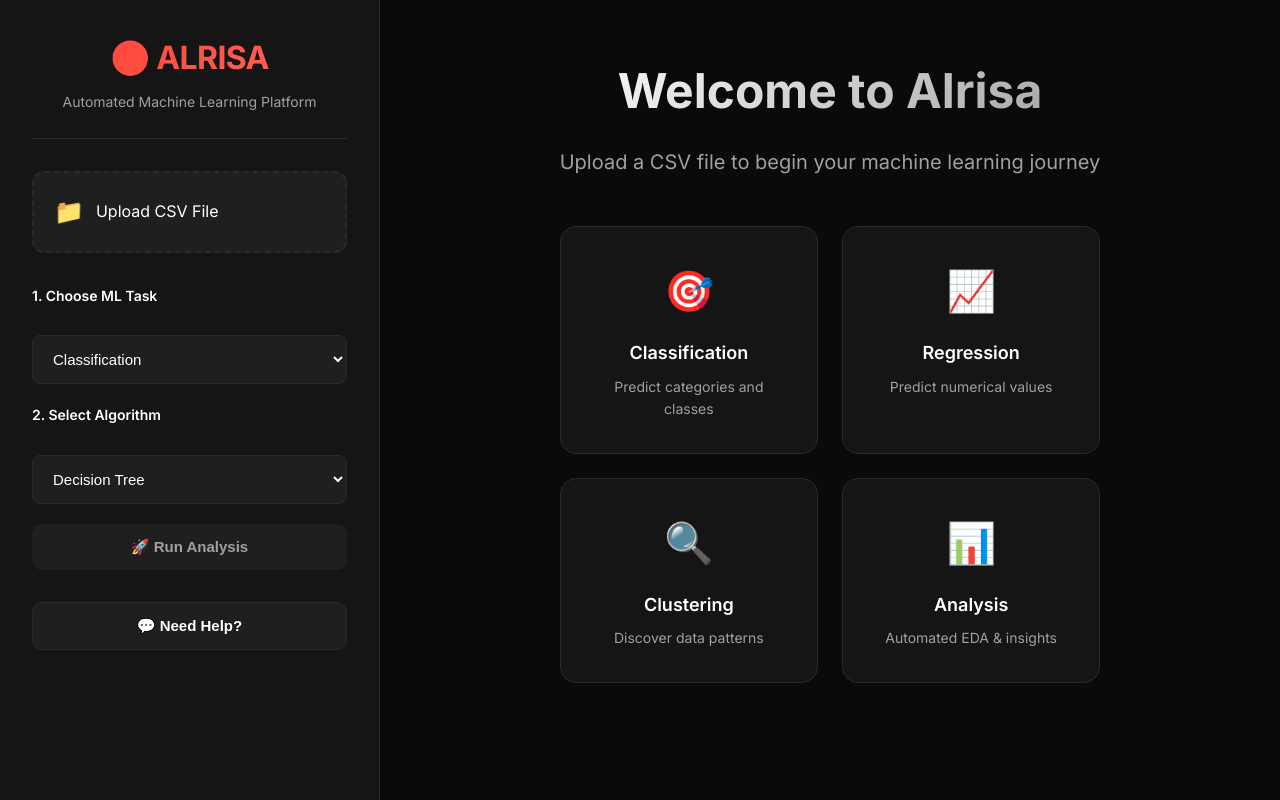
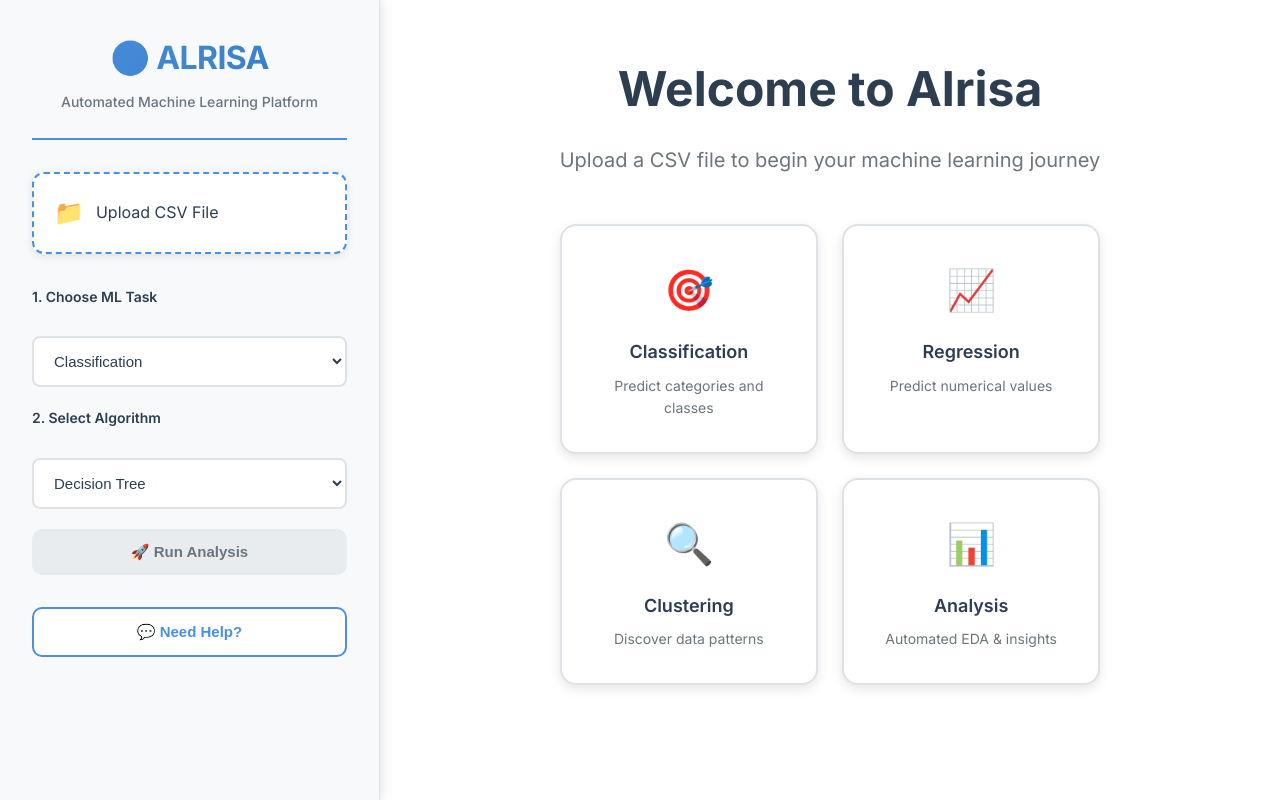
Before and after one commit to Vibhor2702/Alrisa, a Flask app: page / in a window 1280 px wide. Run offline with Flask 3, Linux system fonts and the light colour scheme.

Commit message:
Redesign UI with modern light theme

```diff
--- a/static/style.css
+++ b/static/style.css
@@ -5,16 +5,17 @@
 }
 
 :root {
-    --bg-primary: #0a0a0a;
-    --bg-secondary: #151515;
-    --bg-tertiary: #1f1f1f;
-    --accent-red: #ff3b30;
-    --accent-red-hover: #ff5247;
-    --text-primary: #ffffff;
-    --text-secondary: #a0a0a0;
-    --border-color: #2a2a2a;
-    --success: #34c759;
-    --warning: #ff9500;
+    --bg-primary: #ffffff;
+    --bg-secondary: #f8f9fa;
+    --bg-tertiary: #e9ecef;
+    --accent-blue: #4a90e2;
+    --accent-blue-hover: #357abd;
+    --text-primary: #2c3e50;
+    --text-secondary: #6c757d;
+    --border-color: #dee2e6;
+    --success: #28a745;
+    --warning: #ffc107;
+    --shadow: rgba(0, 0, 0, 0.1);
 }
 
 body {
@@ -40,12 +41,13 @@ body {
     display: flex;
     flex-direction: column;
     gap: 2rem;
+    box-shadow: 2px 0 10px var(--shadow);
 }
 
 .sidebar-header {
     text-align: center;
     padding-bottom: 1.5rem;
-    border-bottom: 1px solid var(--border-color);
+    border-bottom: 2px solid var(--accent-blue);
 }
 
 .logo {
@@ -53,7 +55,7 @@ body {
     font-weight: 700;
     letter-spacing: -0.02em;
     margin-bottom: 0.5rem;
-    background: linear-gradient(135deg, var(--accent-red) 0%, #ff6b5f 100%);
+    background: linear-gradient(135deg, var(--accent-blue) 0%, #357abd 100%);
     -webkit-background-clip: text;
     -webkit-text-fill-color: transparent;
     background-clip: text;
@@ -62,7 +64,7 @@ body {
 .tagline {
     font-size: 0.875rem;
     color: var(--text-secondary);
-    font-weight: 400;
+    font-weight: 500;
 }
 
 /* Upload Section */
@@ -77,16 +79,19 @@ body {
     align-items: center;
     gap: 0.75rem;
     padding: 1.25rem;
-    background: var(--bg-tertiary);
-    border: 2px dashed var(--border-color);
+    background: #ffffff;
+    border: 2px dashed var(--accent-blue);
     border-radius: 12px;
     cursor: pointer;
     transition: all 0.3s ease;
+    box-shadow: 0 2px 8px var(--shadow);
 }
 
 .upload-label:hover {
-    border-color: var(--accent-red);
-    background: rgba(255, 59, 48, 0.05);
+    border-color: var(--accent-blue-hover);
+    background: rgba(74, 144, 226, 0.05);
+    transform: translateY(-2px);
+    box-shadow: 0 4px 12px var(--shadow);
 }
 
 .upload-icon {
@@ -124,8 +129,8 @@ body {
 .select-input {
     width: 100%;
     padding: 0.875rem 1rem;
-    background: var(--bg-tertiary);
-    border: 1px solid var(--border-color);
+    background: #ffffff;
+    border: 2px solid var(--border-color);
     border-radius: 8px;
     color: var(--text-primary);
     font-size: 0.9375rem;
@@ -189,14 +195,14 @@ body {
 }
 
 .btn-primary {
-    background: var(--accent-red);
-    color: var(--text-primary);
+    background: var(--accent-blue);
+    color: #ffffff;
 }
 
 .btn-primary:hover:not(:disabled) {
-    background: var(--accent-red-hover);
+    background: var(--accent-blue-hover);
     transform: translateY(-2px);
-    box-shadow: 0 8px 20px rgba(255, 59, 48, 0.3);
+    box-shadow: 0 8px 20px rgba(74, 144, 226, 0.3);
 }
 
 .btn-primary:disabled {
@@ -206,14 +212,14 @@ body {
 }
 
 .btn-secondary {
-    background: var(--bg-tertiary);
-    color: var(--text-primary);
-    border: 1px solid var(--border-color);
+    background: #ffffff;
+    color: var(--accent-blue);
+    border: 2px solid var(--accent-blue);
 }
 
 .btn-secondary:hover {
-    border-color: var(--accent-red);
-    background: rgba(255, 59, 48, 0.05);
+    background: var(--accent-blue);
+    color: #ffffff;
 }
 
 /* Main Content */
@@ -238,10 +244,7 @@ body {
     font-size: 3rem;
     font-weight: 700;
     margin-bottom: 1rem;
-    background: linear-gradient(135deg, var(--text-primary) 0%, var(--text-secondary) 100%);
-    -webkit-background-clip: text;
-    -webkit-text-fill-color: transparent;
-    background-clip: text;
+    color: var(--text-primary);
 }
 
 .welcome-content > p {
@@ -259,16 +262,17 @@ body {
 
 .feature-card {
     padding: 2rem;
-    background: var(--bg-secondary);
-    border: 1px solid var(--border-color);
+    background: #ffffff;
+    border: 2px solid var(--border-color);
     border-radius: 16px;
     transition: all 0.3s ease;
+    box-shadow: 0 4px 12px var(--shadow);
 }
 
 .feature-card:hover {
-    border-color: var(--accent-red);
+    border-color: var(--accent-blue);
     transform: translateY(-5px);
-    box-shadow: 0 10px 30px rgba(255, 59, 48, 0.1);
+    box-shadow: 0 12px 24px rgba(74, 144, 226, 0.2);
 }
 
 .feature-icon {
```
Also changed, not shown: other parts of static/style.css (+38 -26 lines).
